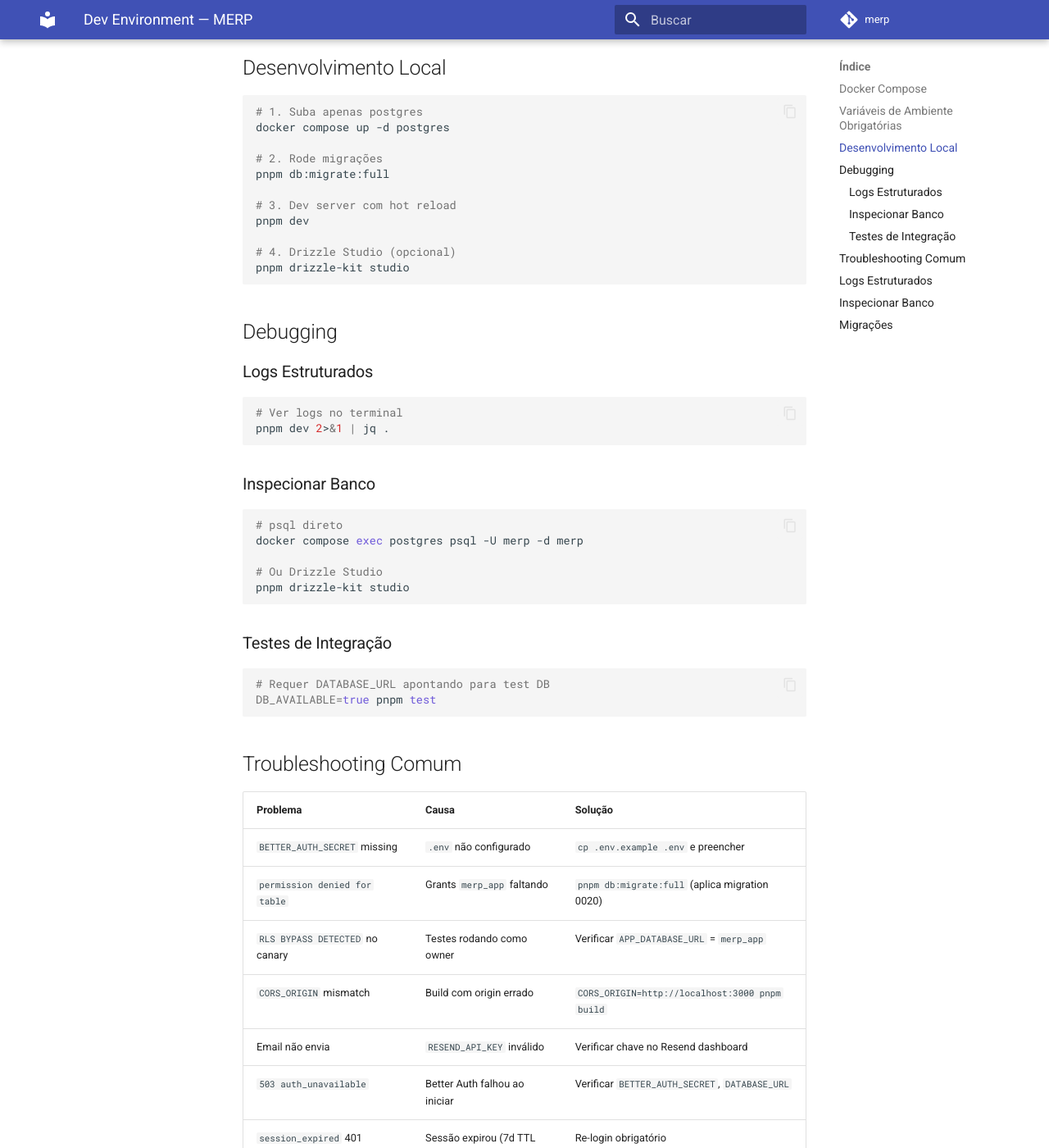
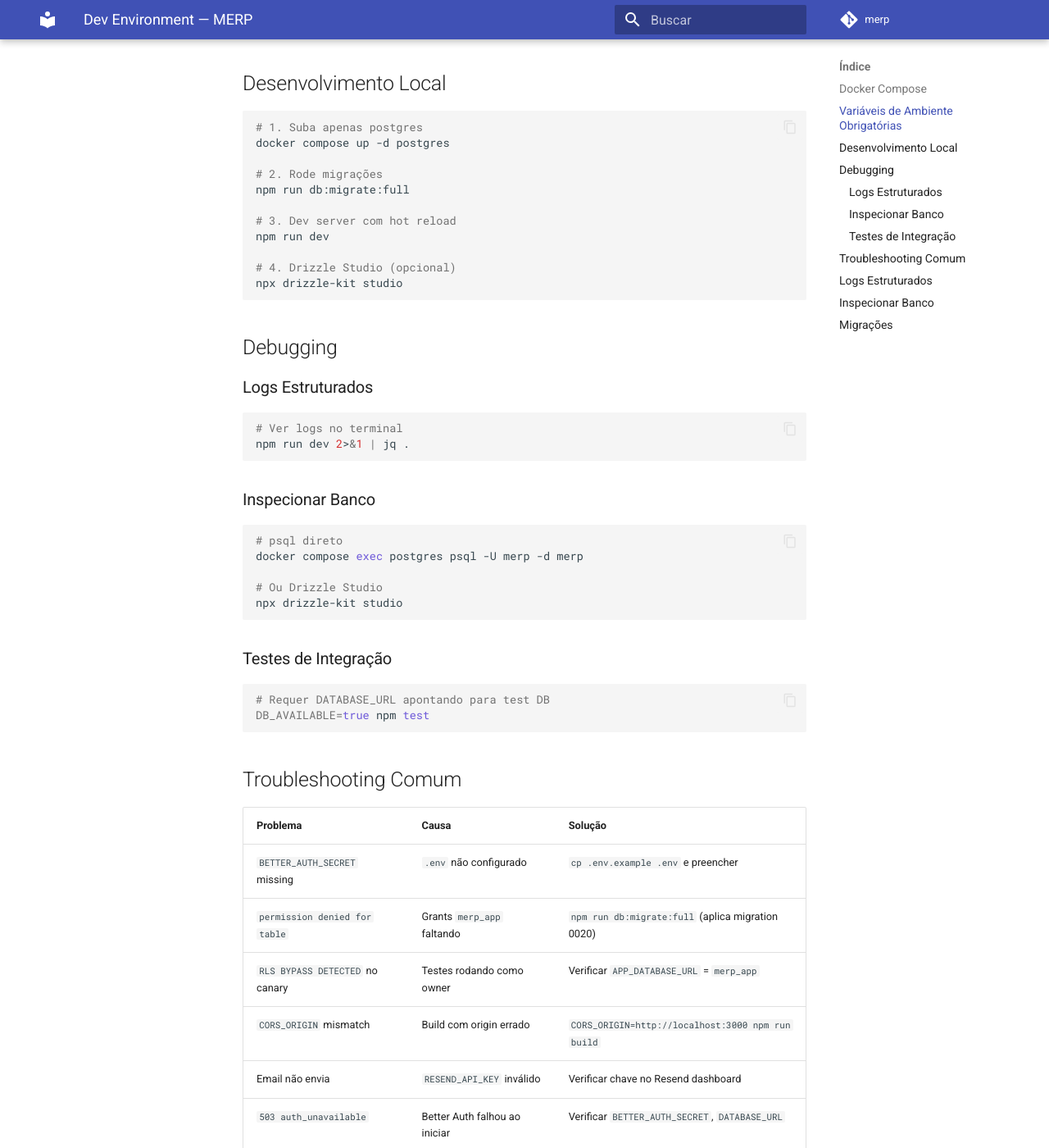
Before and after one commit to AndrewCrescencio/merp, an MkDocs documentation site: the page built from docs/01-getting-started/dev-environment.md, in a window 1280 px wide and 1400 px high, scrolled down 1308 px. Shown: the whole window at 82% size. Built offline with MkDocs 1.6.1 and Material for MkDocs 9.7.7, drawn with Linux system fonts in a browser that asks for light colours; comment, search, counter and statistics services are not loaded; some of the changed text lies outside the part shown.

````diff
--- a/docs/01-getting-started/dev-environment.md
+++ b/docs/01-getting-started/dev-environment.md
@@ -65,13 +66,13 @@
 docker compose up -d postgres
 
 # 2. Rode migrações
-pnpm db:migrate:full
+npm run db:migrate:full
 
 # 3. Dev server com hot reload
-pnpm dev
+npm run dev
 
 # 4. Drizzle Studio (opcional)
-pnpm drizzle-kit studio
+npx drizzle-kit studio
 ```
 
 ## Debugging
@@ -80,7 +81,7 @@
 
 ```bash
 # Ver logs no terminal
-pnpm dev 2>&1 | jq .
+npm run dev 2>&1 | jq .
 ```
 
 ### Inspecionar Banco
@@ -90,33 +91,33 @@
 docker compose exec postgres psql -U merp -d merp
 
 # Ou Drizzle Studio
-pnpm drizzle-kit studio
+npx drizzle-kit studio
 ```
 
 ### Testes de Integração
 
 ```bash
 # Requer DATABASE_URL apontando para test DB
-DB_AVAILABLE=true pnpm test
+DB_AVAILABLE=true npm test
 ```
 
 ## Troubleshooting Comum
 
-| Problema                        | Causa                         | Solução                                        |
-| ------------------------------- | ----------------------------- | ---------------------------------------------- |
-| `BETTER_AUTH_SECRET` missing    | `.env` não configurado        | `cp .env.example .env` e preencher             |
-| `permission denied for table`   | Grants `merp_app` faltando    | `pnpm db:migrate:full` (aplica migration 0020) |
-| `RLS BYPASS DETECTED` no canary | Testes rodando como owner     | Verificar `APP_DATABASE_URL` = `merp_app`      |
-| `CORS_ORIGIN` mismatch          | Build com origin errado       | `CORS_ORIGIN=http://localhost:3000 pnpm build` |
-| Email não envia                 | `RESEND_API_KEY` inválido     | Verificar chave no Resend dashboard            |
-| `503 auth_unavailable`          | Better Auth falhou ao iniciar | Verificar `BETTER_AUTH_SECRET`, `DATABASE_URL` |
-| `session_expired` 401           | Sessão expirou (7d TTL fixo)  | Re-login obrigatório                           |
+| Problema                        | Causa                         | Solução                                           |
+| ------------------------------- | ----------------------------- | ------------------------------------------------- |
+| `BETTER_AUTH_SECRET` missing    | `.env` não configurado        | `cp .env.example .env` e preencher                |
+| `permission denied for table`   | Grants `merp_app` faltando    | `npm run db:migrate:full` (aplica migration 0020) |
+| `RLS BYPASS DETECTED` no canary | Testes rodando como owner     | Verificar `APP_DATABASE_URL` = `merp_app`         |
+| `CORS_ORIGIN` mismatch          | Build com origin errado       | `CORS_ORIGIN=http://localhost:3000 npm run build` |
+| Email não envia                 | `RESEND_API_KEY` inválido     | Verificar chave no Resend dashboard               |
+| `503 auth_unavailable`          | Better Auth falhou ao iniciar | Verificar `BETTER_AUTH_SECRET`, `DATABASE_URL`    |
+| `session_expired` 401           | Sessão expirou (7d TTL fixo)  | Re-login obrigatório                              |
 
 ## Logs Estruturados
 
 ```bash
 # Ver logs no terminal (JSON)
-pnpm dev 2>&1 | jq .
+npm run dev 2>&1 | jq .
 ```
 
 ## Inspecionar Banco
@@ -126,15 +127,15 @@
 docker compose exec postgres psql -U merp -d merp
 
 # Drizzle Studio
-pnpm drizzle-kit studio
+npx drizzle-kit studio
 ```
 
 ## Migrações
 
 ```bash
 # Nova migração
-pnpm drizzle-kit generate --name <nome>
+npx drizzle-kit generate --name <nome>
 
 # Aplicar tudo (Drizzle + RLS custom)
-pnpm db:migrate:full
+npm run db:migrate:full
 ```
````
Also changed, not shown: other parts of docs/01-getting-started/dev-environment.md (+3 -2 lines), docker-compose.override.yml (+8 -2 lines), docker-compose.prod.yml (+22 -6 lines), docker-compose.yml (+10 -2 lines), 1 other file.
